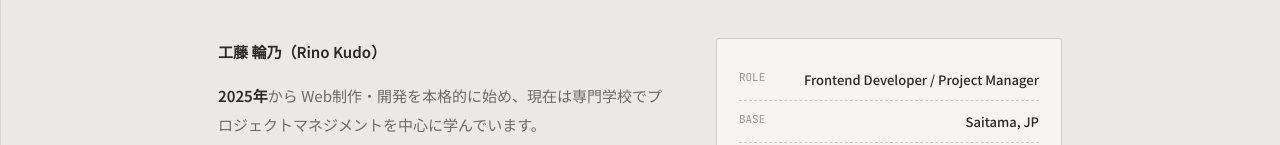
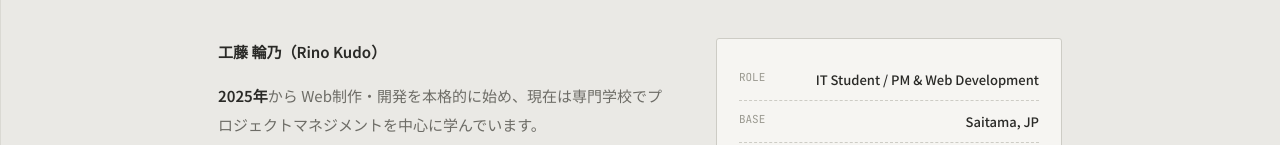
Before and after one commit to RUSK-0211/rusk-portfolio, a React (Vite) app: page / in a window 1280 px wide. Shown: the part 655-800 px from the top of the page. Built offline with nearby package versions, Linux system fonts and the light colour scheme.

Commit message:
ROLEの内容を修正

```diff
--- a/src/pages/Home.tsx
+++ b/src/pages/Home.tsx
@@ -10,7 +10,7 @@ import CertificationCard from "@/components/CertificationCard"
 import ContactLink from "@/components/ContactLink"
 
 const FACTS = [
-    ["ROLE", "Frontend Developer / Project Manager"],
+    ["ROLE", "IT Student / PM & Web Development"],
     ["BASE", "Saitama, JP"],
     ["LEARNING", "Since 2018"],
     ["FOCUS", "PM / Web Apps"],
```
